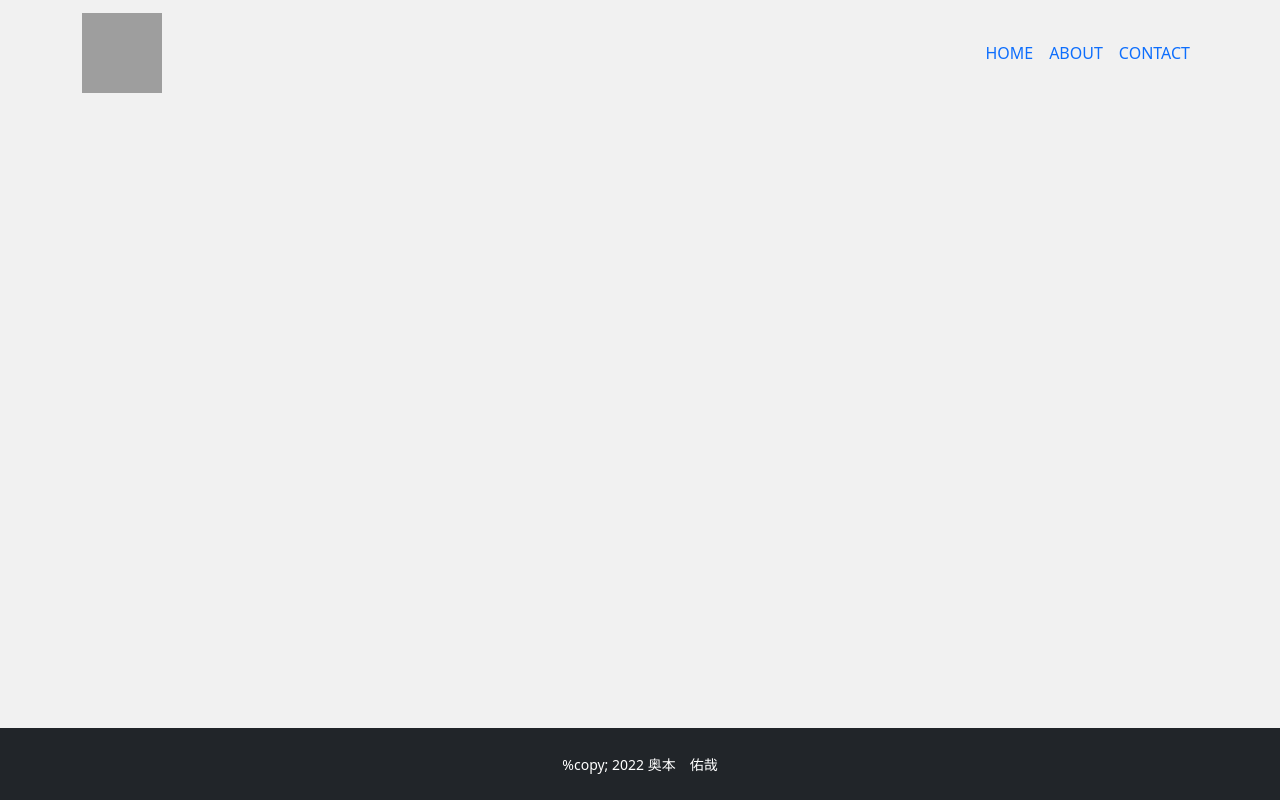
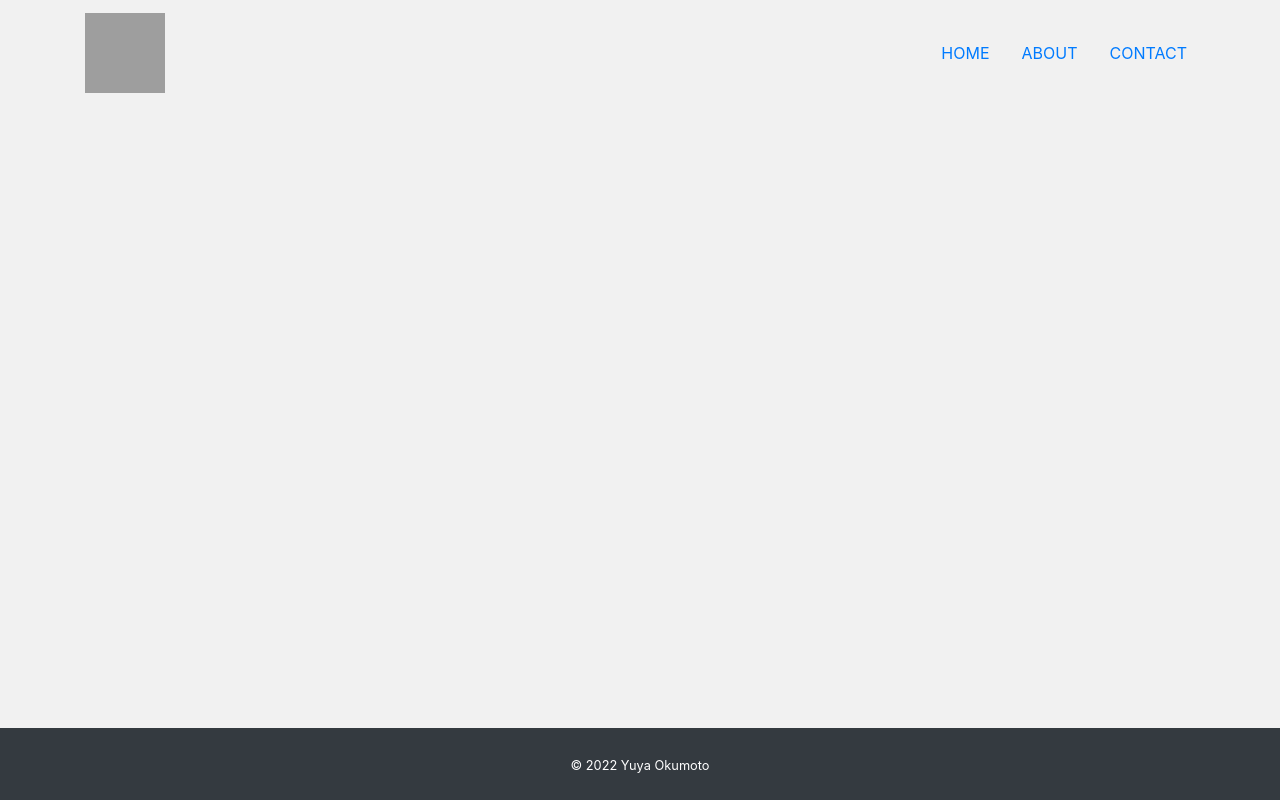
Before and after one commit to Root2345/portfolio, a Django app: template app/templates/app/base.html in a window 1280 px wide. Run offline with Django 3.2, Linux system fonts and the light colour scheme; the template is opened without the code that fills it, so the values that code supplies are empty; some libraries are stand-ins or nearby versions; grey boxes are pictures that could not be loaded.

Commit message:
fixed bag

```diff
--- a/app/static/css/style.css
+++ b/app/static/css/style.css
@@ -16,7 +16,7 @@ main {
 }
 
 .navbar-nav {
-    flex-direction: row!important;
+    flex-direction: row !important;
 }
 
 .nac-color {
@@ -34,7 +34,7 @@ main {
     background: #ee6c4d;
     margin-top: 6px;
     opacity: 0;
-    transform: translateY(0px);
+    transform: translateY(12px);
     transition: all 0.3s ease-in-out;
 }
 
--- a/app/templates/app/base.html
+++ b/app/templates/app/base.html
@@ -3,46 +3,47 @@
 <!DOCTYPE html>
 <html lang="ja">
   <head>
-    <meta charset="UTF-8">
-    <meta name="viewport" content="width=device-width, initial-scale=1.0">
-    <link href="https://cdn.jsdelivr.net/npm/bootstrap@5.0.2/dist/css/bootstrap.min.css" rel="stylesheet" integrity="sha384-EVSTQN3/azprG1Anm3QDgpJLIm9Nao0Yz1ztcQTwFspd3yD65VohhpuuCOmLASjC" crossorigin="anonymous">
-    <link rel="stylesheet" href="https://cdnjs.cloudflare.com/ajax/libs/font-awesome/6.1.1/css/all.min.css">
-    <link rel="stylesheet" href="{% static 'css/style.css' %}">
-    <title>ポートフォリオ</title>
+    <meta charset="UTF-8" />
+    <meta name="viewport" content="width=device-width, initial-scale=1.0" />
+    <link
+      rel="stylesheet"
+      href="https://stackpath.bootstrapcdn.com/bootstrap/4.4.1/css/bootstrap.min.css"
+    />
+    <link
+      rel="stylesheet"
+      href="https://cdnjs.cloudflare.com/ajax/libs/font-awesome/6.1.1/css/all.min.css"
+    />
+    <link rel="stylesheet" href="{% static 'css/style.css' %}" />
+    <title>Portfolio</title>
   </head>
   <body>
     <nav class="navbar navbar-expand-lg">
       <div class="container">
-            <a href="" class="navbar-brand">
-                <img src="{% static 'img/logo.svg' %}" alt="" width="80" height="80">
+        <a class="navbar-brand" href="/">
+          <img src="{% static 'img/logo.svg' %}" width="80" height="80" />
         </a>
         <ul class="navbar-nav">
           <li class="nav-item mr-3">
-                    <a href="/" class="nav-link nav-color">HOME</a>
+            <a class="nav-link nav-color" href="/">HOME</a>
           </li>
           <li class="nav-item mr-3">
-                    <a href="/" class="nav-link nav-color">ABOUT</a>
+            <a class="nav-link nav-color" href="">ABOUT</a>
           </li>
-                <li class="nav-item mr-3">
-                    <a href="/" class="nav-link nav-color">CONTACT</a>
+          <li class="nav-item">
+            <a class="nav-link nav-color" href="">CONTACT</a>
           </li>
         </ul>
       </div>
     </nav>
 
     <main>
-        <div class="container">
-            {% block content %}
-            {% endblock %}
-        </div>
+      <div class="container">{% block content %} {% endblock %}</div>
     </main>
 
     <footer class="py-4 bg-dark text-center">
-        <small class="text-white">%copy; 2022 奥本　佑哉</small>
+      <small class="text-white">&copy; 2022 Yuya Okumoto</small>
     </footer>
 
-    {% block ectra_js %}
-    {% endblock %}
-
+    {% block extra_js %} {% endblock %}
   </body>
 </html>
--- a/app/urls.py
+++ b/app/urls.py
@@ -1,6 +1,6 @@
 from django.urls import path
 from app import views
 
-urlpatterns = {
+urlpatterns = [
     path('', views.IndexView.as_view(), name='index'),
-}
+]
--- a/myportfolio/settings.py
+++ b/myportfolio/settings.py
@@ -39,7 +39,7 @@ INSTALLED_APPS = [
     'django.contrib.messages',
     'django.contrib.staticfiles',
     'widget_tweaks',
-    'app'
+    'app',
 ]
 
 MIDDLEWARE = [
```
Lines whose indentation alone changed are shown as unchanged.
